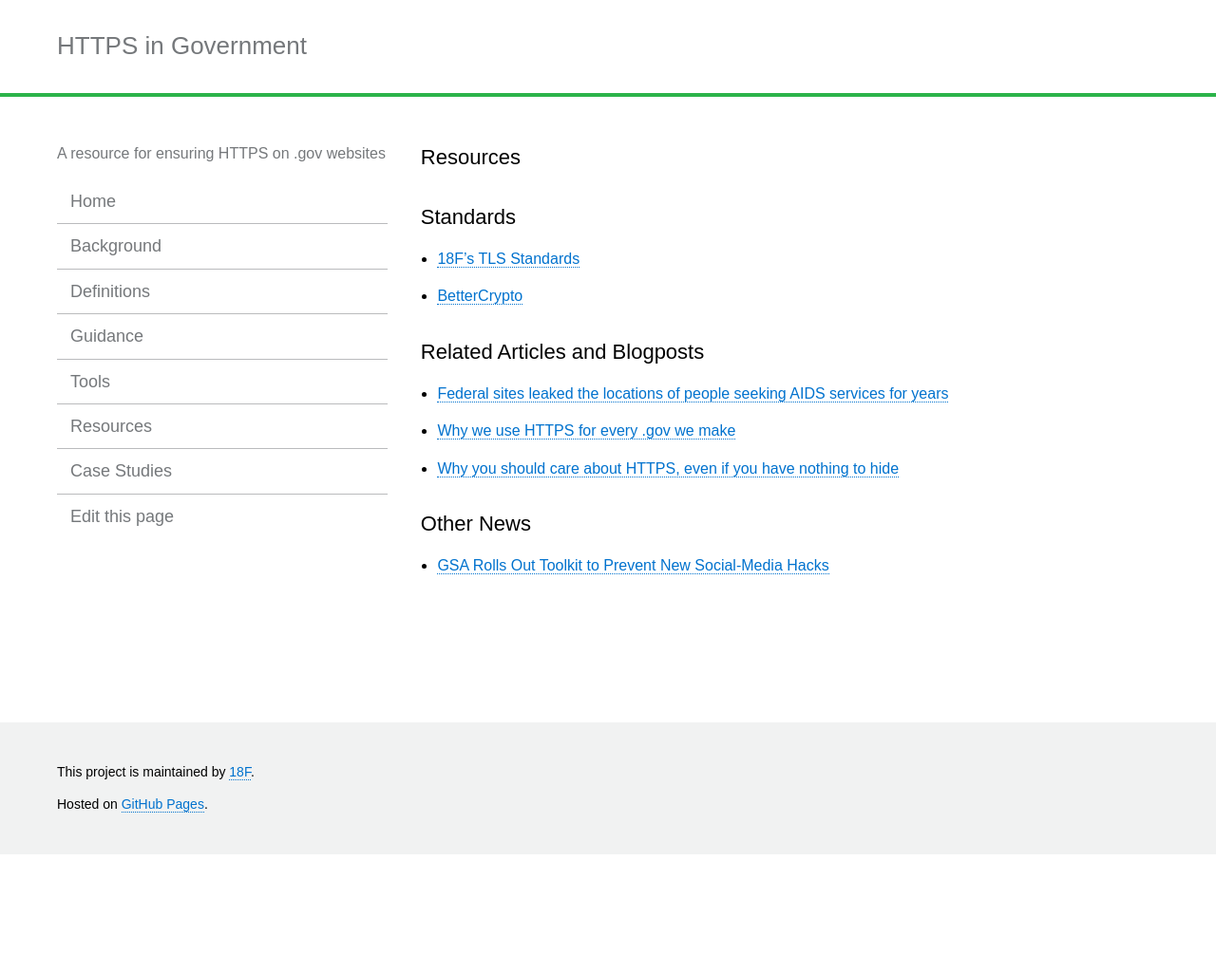
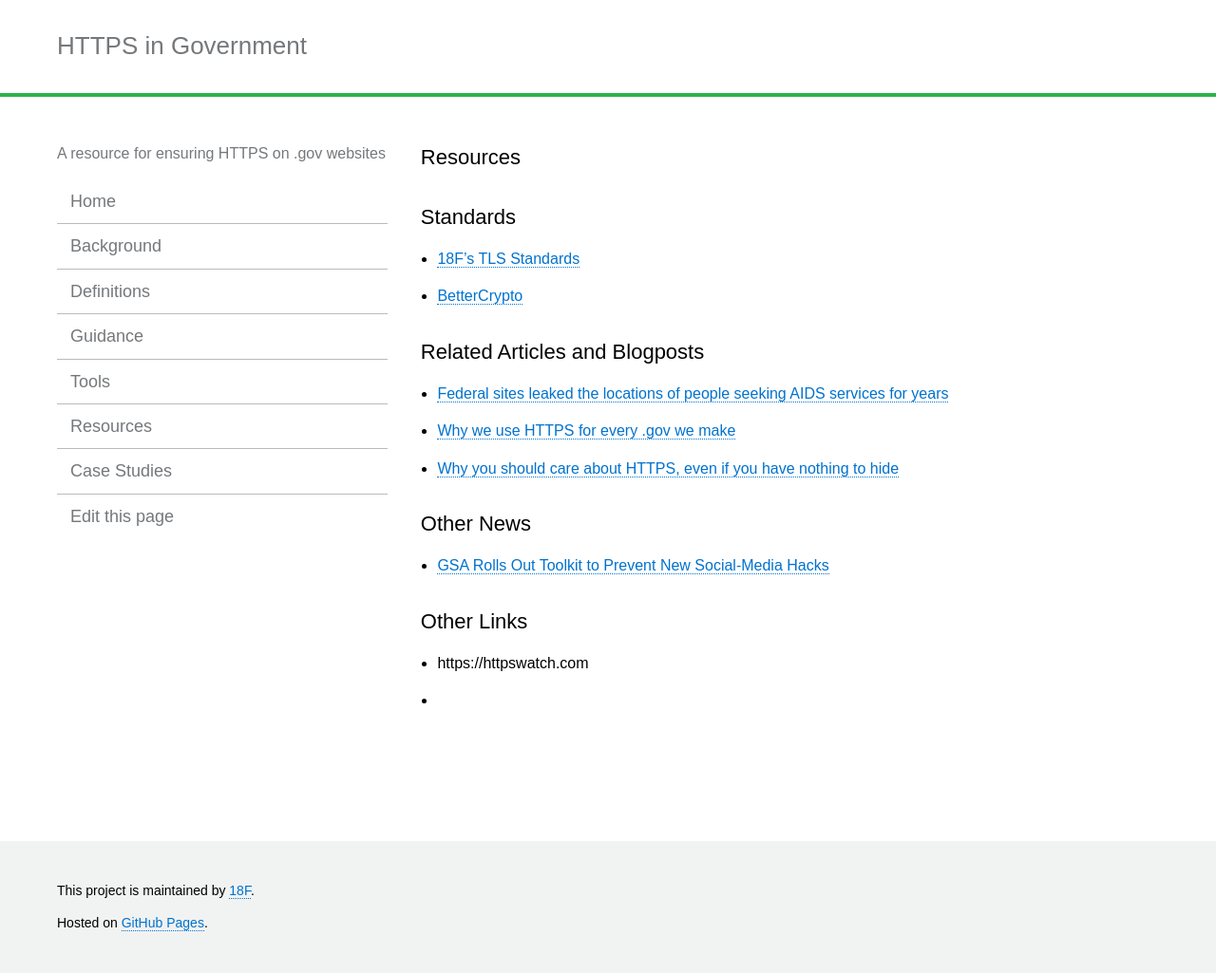
Before and after one commit to GSA/https, a Jekyll site: the page built from pages/resources.md, in a window 1280 px wide. Shown: the whole page at 95% size. Built offline with Jekyll 4.4.1, drawn with Linux system fonts in a browser that asks for light colours; before the commit the page ends 900 px from its top, so only the background shows below that.

Commit message:
adding httpswatch

```diff
--- a/pages/resources.md
+++ b/pages/resources.md
@@ -15,3 +15,7 @@ title: Resources
 
 ## Other News
 * [GSA Rolls Out Toolkit to Prevent New Social-Media Hacks](http://blogs.wsj.com/washwire/2015/01/27/gsa-rolls-out-toolkit-to-prevent-new-social-media-hacks/)
+
+## Other Links
+* https://httpswatch.com
+*
```
